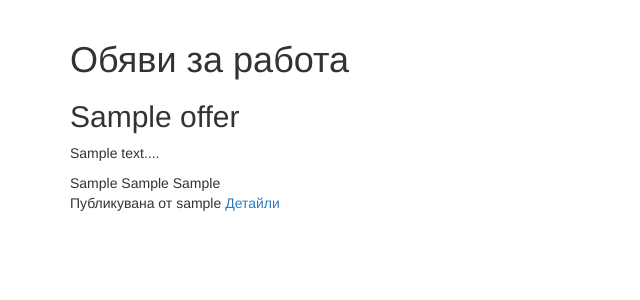
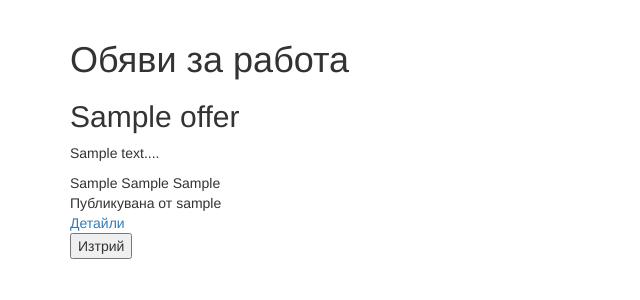
Before and after one commit to codingburgas/2425-11-b-pp-student-practices-assignment-SSPopov21, a Flask app: page /job-offers/job-offers in a window 1280 px wide. Shown: the part 52-352 px from the top of the page, without its empty margins (0-640 px from the left). Run offline with Flask 3, Linux system fonts and the light colour scheme; a user stored in the database is signed in; tables that the repository leaves empty hold one stand-in row (values such as "Sample post"); some libraries are stand-ins or nearby versions.

Commit message:
commit dell_job_offer_button

```diff
--- a/app/routes/job_offers.py
+++ b/app/routes/job_offers.py
@@ -80,3 +80,18 @@ def toggle_job_offer(id):
     status = 'активирана' if job_offer.is_active else 'деактивирана'
     flash(f'Обявата е {status} успешно!', 'success')
     return redirect(url_for('job_offers.view_job_offer', id=id))
+
+@bp.route('/job-offers/<int:id>/delete', methods=['POST'])
+@login_required
+def delete_job_offer(id):
+    """Delete a job offer (owner only)"""
+    job_offer = JobOffer.query.get_or_404(id)
+
+    if job_offer.employer_id != current_user.id:
+        flash('Нямате право да изтриете тази обява.', 'error')
+        return redirect(url_for('job_offers.view_job_offer', id=id))
+
+    db.session.delete(job_offer)
+    db.session.commit()
+    flash('Обявата е изтрита успешно!', 'success')
+    return redirect(url_for('job_offers.list_jobs'))
--- a/app/templates/job_offers/list.html
+++ b/app/templates/job_offers/list.html
@@ -27,10 +27,20 @@
                 </div>
                 <div class="flex justify-between items-center">
                     <span class="text-sm text-gray-500">Публикувана от {{ job.employer.username }}</span>
-                    <a href="{{ url_for('job_offers.view_job_offer', id=job.id) }}"
-                       class="bg-blue-500 hover:bg-blue-700 text-white text-sm font-bold py-1 px-3 rounded">
-                        Детайли
-                    </a>
+                    <div class="flex space-x-2">
+                        <a href="{{ url_for('job_offers.view_job_offer', id=job.id) }}"
+                           class="bg-blue-500 hover:bg-blue-700 text-white text-sm font-bold py-1 px-3 rounded">
+                            Детайли
+                        </a>
+                        {% if current_user.is_authenticated and current_user.id == job.employer_id %}
+                        <form action="{{ url_for('job_offers.delete_job_offer', id=job.id) }}" method="POST" class="inline" onsubmit="return confirm('Сигурни ли сте, че искате да изтриете тази обява?');">
+                            <button type="submit"
+                                    class="bg-red-500 hover:bg-red-700 text-white text-sm font-bold py-1 px-3 rounded">
+                                Изтрий
+                            </button>
+                        </form>
+                        {% endif %}
+                    </div>
                 </div>
             </div>
         </div>
--- a/app/templates/job_offers/view.html
+++ b/app/templates/job_offers/view.html
@@ -16,6 +16,12 @@
                         <button type="submit"
                                 class="bg-{{ 'red' if job_offer.is_active else 'green' }}-500 hover:bg-{{ 'red' if job_offer.is_active else 'green' }}-700 text-white font-bold py-2 px-4 rounded">
                             {{ 'Деактивирай' if job_offer.is_active else 'Активирай' }}
+                        </button>
+                    </form>
+                    <form action="{{ url_for('job_offers.delete_job_offer', id=job_offer.id) }}" method="POST" class="inline" onsubmit="return confirm('Сигурни ли сте, че искате да изтриете тази обява?');">
+                        <button type="submit"
+                                class="bg-red-500 hover:bg-red-700 text-white font-bold py-2 px-4 rounded">
+                            Изтрий
                         </button>
                     </form>
                 </div>
```
